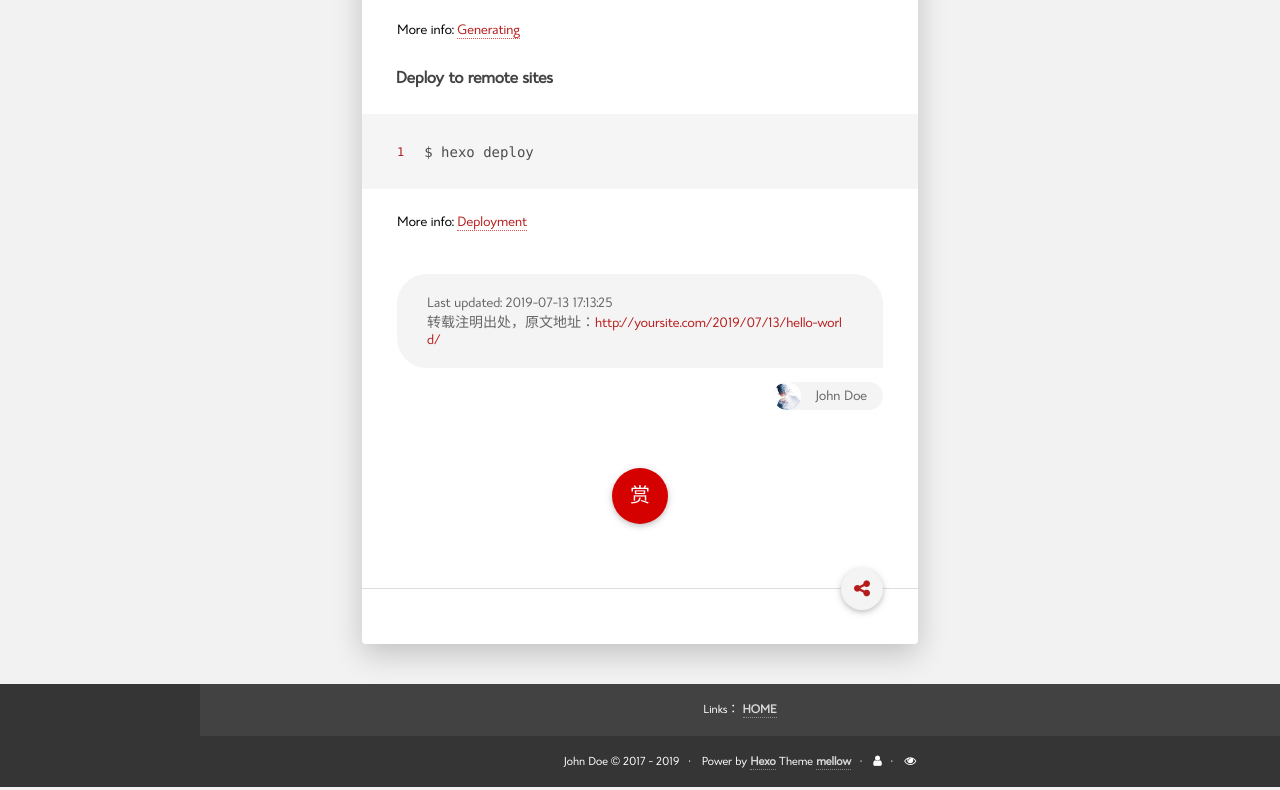
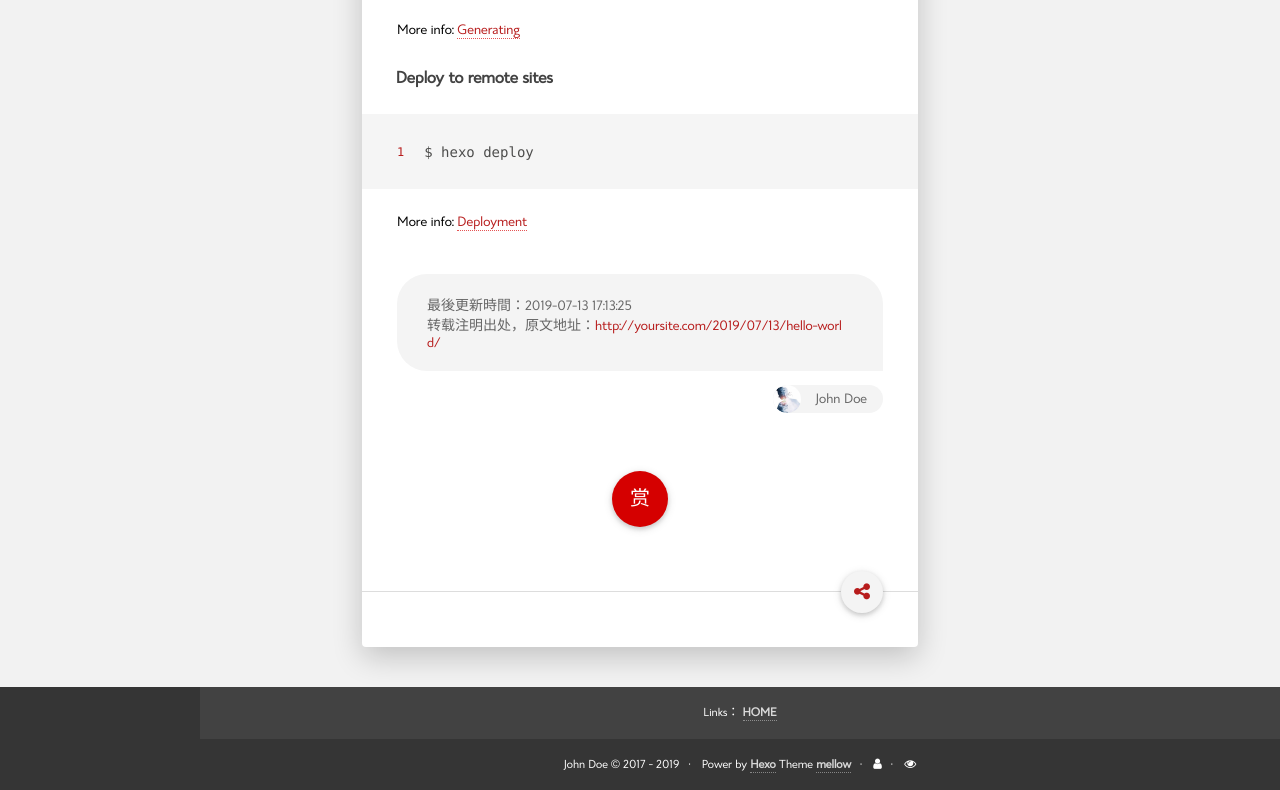
Before and after one commit to WiseJayer/WiseJayer.github.io, a plain HTML site: page 2019/07/13/hello-world/index.html in a window 1280 px wide. Shown: the part 1055-1845 px from the top of the page. Drawn offline with nearby package versions, Linux system fonts and the light colour scheme; some packages are replaced by stand-ins of ours; a script that the page names is missing.

Commit message:
Site updated: 2019-07-13 22:27:36

```diff
--- a/2019/07/13/hello-world/index.html
+++ b/2019/07/13/hello-world/index.html
@@ -229,7 +229,7 @@
     <div class="content">
 
 <span class="post-time">
-    Last updated: <time datetime="2019-07-13T09:13:25.933Z" itemprop="dateUpdated">2019-07-13 17:13:25</time>
+    最後更新時間：<time datetime="2019-07-13T09:13:25.933Z" itemprop="dateUpdated">2019-07-13 17:13:25</time>
 </span><br>
 
 
```
Also changed, not shown: img/banners.jpg (deleted).
